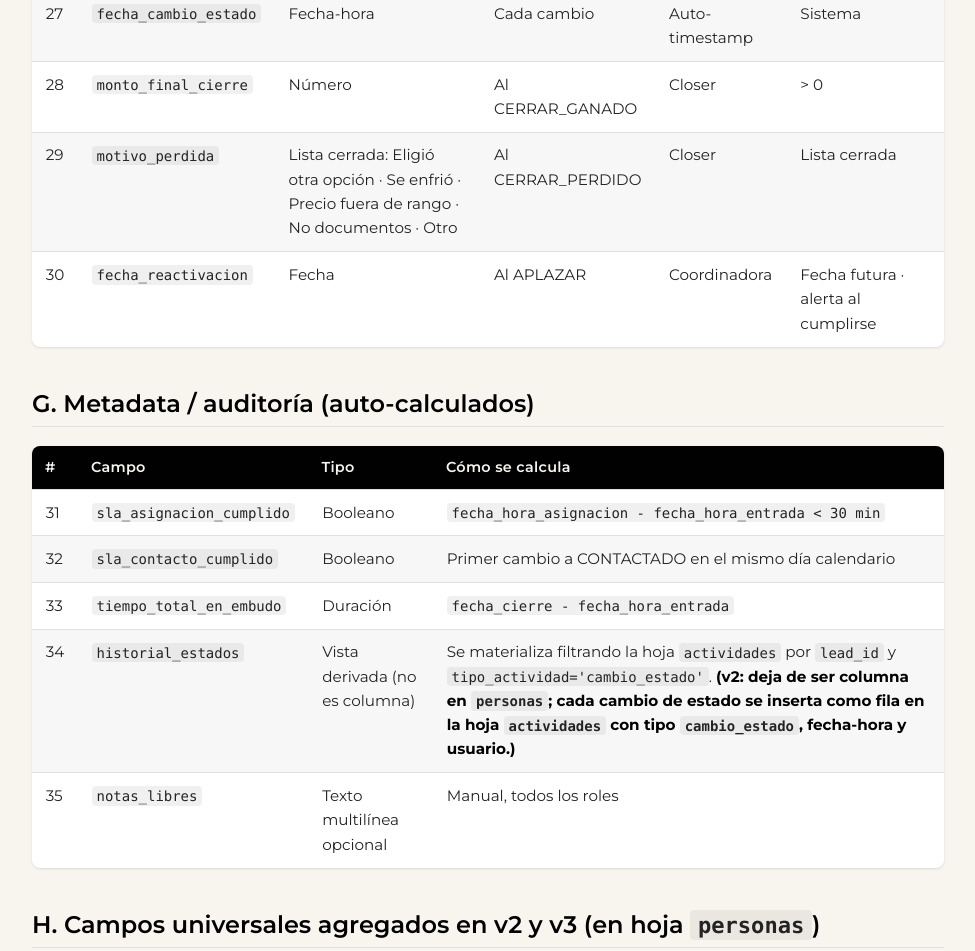
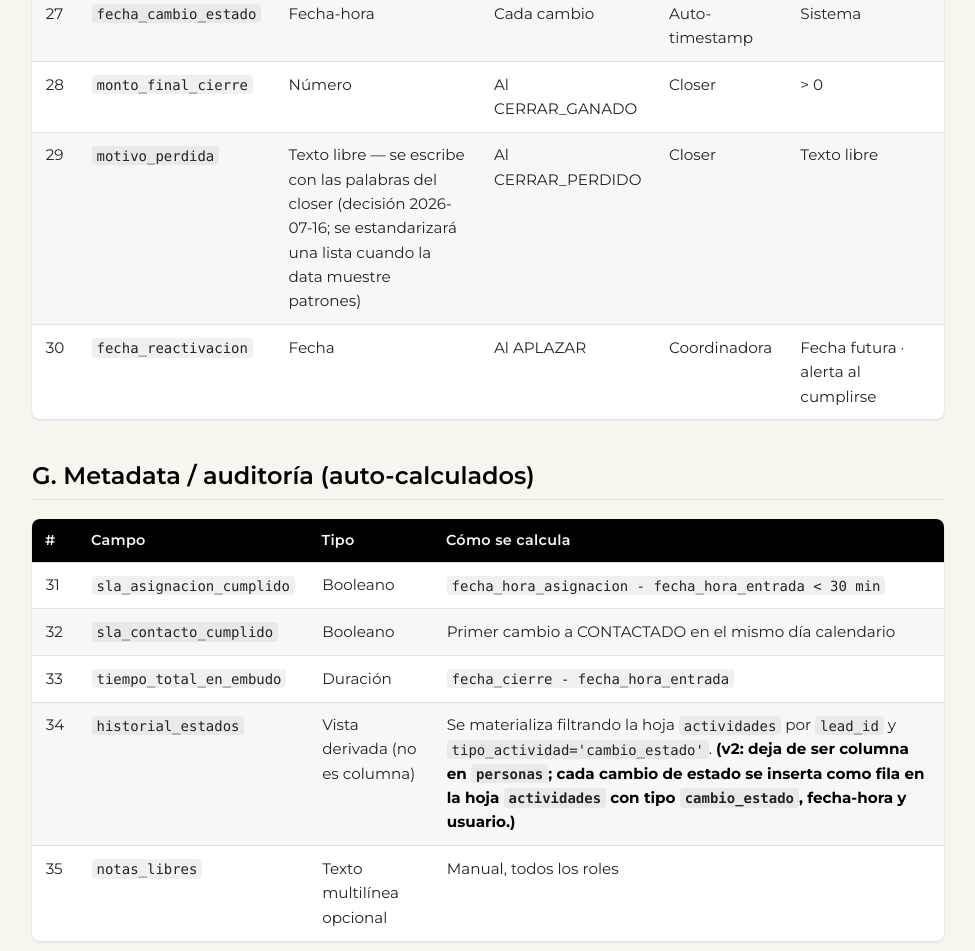
Before and after one commit to administracion722/hub-crm-remax-master, a plain HTML site: page anexos/anexo-campos-crm.html in a window 1280 px wide. Shown: the part 7480-8431 px from the top of the page, without its empty margins (152-1127 px from the left). Drawn offline with Linux system fonts and the light colour scheme.

Commit message:
Actualización de contenido 2026-07-17

```diff
--- a/anexos/anexo-campos-crm.html
+++ b/anexos/anexo-campos-crm.html
@@ -777,10 +777,10 @@
         <tr>
           <td>29</td>
           <td><code>motivo_perdida</code></td>
-          <td>Lista cerrada: Eligió otra opción · Se enfrió · Precio fuera de rango · No documentos · Otro</td>
+          <td>Texto libre — se escribe con las palabras del closer (decisión 2026-07-16; se estandarizará una lista cuando la data muestre patrones)</td>
           <td>Al CERRAR_PERDIDO</td>
           <td>Closer</td>
-          <td>Lista cerrada</td>
+          <td>Texto libre</td>
         </tr>
         <tr>
           <td>30</td>
@@ -1053,7 +1053,7 @@
       <li><code>confirmacion_1dia_antes</code> + <code>confirmacion_1hora_antes</code> — hoy no se hace.</li>
       <li><code>resultado_visita</code> (lista cerrada) — hoy texto libre.</li>
       <li><code>sla_*_cumplido</code> (campos auto) — hoy no existen.</li>
-      <li><code>motivo_perdida</code> (lista cerrada) — hoy no se registra.</li>
+      <li><code>motivo_perdida</code> (texto libre) — hoy no se registra.</li>
     </ul>
 
     <h3>Hojas del Excel actual (Sheet 2: Compradores, Sheet 3/4: Métricas)</h3>
@@ -1069,7 +1069,7 @@
 
     <ol>
       <li><strong>Crear las columnas</strong> según el esquema definido en el Sprint 0 del Proyecto 2 (Google Sheet con 15 hojas: 5 del nodo n24 + Agentes + Diccionario + 8 por perfil). El número total de campos es ~39 universales + gates distribuidos + 1 en <code>propiedades</code> — ver secciones C, F, H, I de este anexo.</li>
-      <li><strong>Implementar listas cerradas</strong> para los campos críticos (canal, origen, perfil, closer, distrito, etiqueta, prioridad, estado, regla_asignacion, resultado_visita, motivo_perdida, tipo_operacion derivado).</li>
+      <li><strong>Implementar listas cerradas</strong> para los campos críticos (canal, origen, perfil, closer, distrito, etiqueta, prioridad, estado, regla_asignacion, resultado_visita, tipo_operacion derivado). <code>motivo_perdida</code> queda como texto libre (decisión 2026-07-16).</li>
       <li><strong>Migrar los ~250 leads</strong> del Excel actual a la nueva estructura, con regla de limpieza:
         <ul>
           <li>"DESCONOCIDO" en ASESOR → asignar manualmente o marcar <code>pendiente_asignacion</code>.</li>
@@ -1160,7 +1160,7 @@
 
     <p><strong>Sin cambios respecto a v2:</strong></p>
     <ul>
-      <li>Las listas cerradas críticas (canal, origen, perfil, etiquetas, distrito, motivo_perdida, regla_asignacion, resultado_visita).</li>
+      <li>Las listas cerradas críticas (canal, origen, perfil, etiquetas, distrito, regla_asignacion, resultado_visita). <code>motivo_perdida</code> es texto libre desde el 2026-07-16.</li>
       <li>Los gates <code>gate_*</code> distribuidos por hoja de perfil.</li>
       <li>Los campos auto-calculados (sla_*, tiempo_total_embudo, gates_completos).</li>
       <li>Los 4 campos universales agregados en v2 (<code>tipo_operacion</code>, <code>ciudad_residencia</code>, <code>lead_original_id</code> siguen igual; <code>closer_historico</code> se suma en v3).</li>
```
